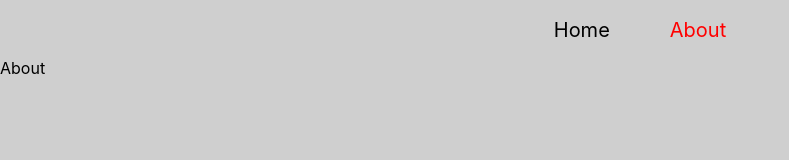
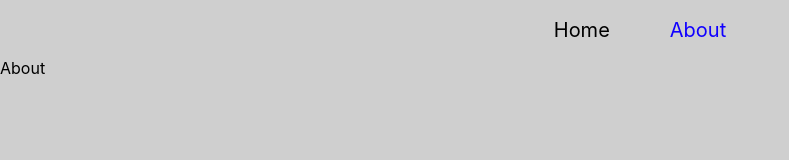
Before and after one commit to oltree/nextjs_typescript, a Next.js app: page /about in a window 1280 px wide. Shown: the top 160 px of the page, without its empty margins (0-789 px from the left). Built offline with nearby package versions, Linux system fonts and the light colour scheme.

Commit message:
Added scss

```diff
--- a/src/components/layout/header/Header.module.css
+++ /dev/null
@@ -1,19 +0,0 @@
-.header {
-  width: 100%;
-  display: flex;
-  align-items: center;
-  justify-content: center;
-}
-
-.header a {
-  padding: 20px;
-  margin: 0 10px;
-  color: #000;
-  font-size: 20px;
-  transition: color 0.4s ease-in-out;
-}
-
-.header a:hover,
-.header .active {
-  color: rgb(255, 0, 0);
-}
--- /dev/null
+++ b/src/components/layout/header/Header.module.scss
@@ -0,0 +1,22 @@
+.header {
+  width: 100%;
+  display: flex;
+  align-items: center;
+  justify-content: center;
+
+  a {
+    padding: 20px;
+    margin: 0 10px;
+    color: #000;
+    font-size: 20px;
+    transition: color 0.4s ease-in-out;
+
+    &:hover {
+      color: rgb(255, 0, 0);
+    }
+  }
+
+  .active {
+    color: rgb(17, 0, 255);
+  }
+}
--- a/src/components/layout/header/Header.tsx
+++ b/src/components/layout/header/Header.tsx
@@ -3,7 +3,7 @@ import Link from 'next/link';
 
 import { useRouter } from 'next/router';
 
-import styles from './Header.module.css';
+import styles from './Header.module.scss';
 
 const Header: FC = () => {
   const { pathname } = useRouter();
--- a/src/components/screens/home/Home.tsx
+++ b/src/components/screens/home/Home.tsx
@@ -2,7 +2,7 @@ import { FC } from 'react';
 
 import Layout from '@/components/layout/Layout';
 
-import styles from './Home.module.css';
+import styles from './Home.module.scss';
 
 const Home: FC = () => {
   return <Layout></Layout>;
```
Also changed, not shown: src/pages/_app.tsx (+4 -3 lines), src/components/screens/home/Home.module.scss (renamed from src/components/screens/home/Home.module.css), src/styles/globals.scss (renamed from src/styles/globals.css).
